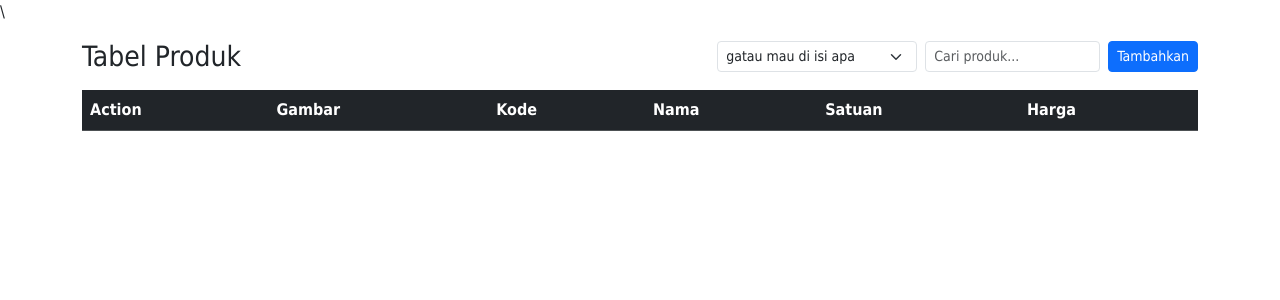
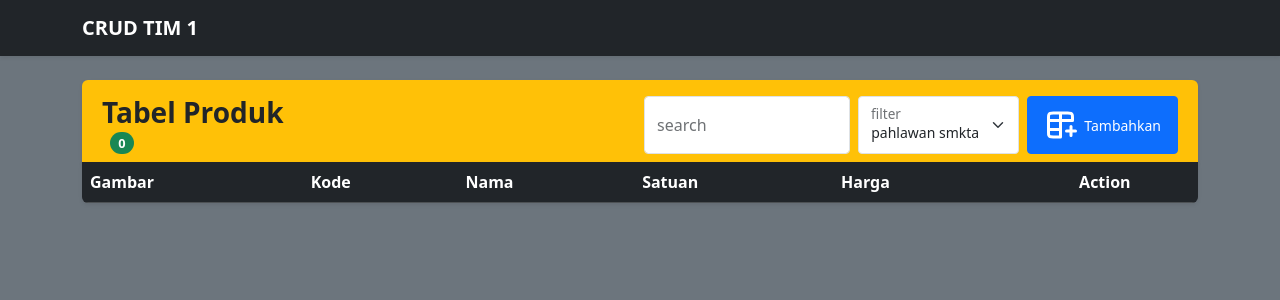
Before and after one commit to repelenger-dev-together/FITCOM-webPRO-tim1, a PHP site: page / in a window 1280 px wide. Shown: the top 300 px of the page. Run offline with PHP 8.4, Linux system fonts and the light colour scheme; data that the repository does not hold is empty.

Commit message:
new ui and feature

```diff
--- /dev/null
+++ b/assets/function/indicator.js
@@ -0,0 +1,16 @@
+// assets/function/indicator.js
+  function updateRowIndicator() {
+    const tbody = document.getElementById("produkTabel");
+    const rows = tbody.getElementsByTagName("tr").length;
+    document.getElementById("row-indicator").innerText = rows;
+  }
+
+  // Hitung saat halaman pertama kali load
+  document.addEventListener("DOMContentLoaded", updateRowIndicator);
+
+  // Kalau ada perubahan data (tambah/hapus), panggil lagi updateRowIndicator();
+
+  document.addEventListener("DOMContentLoaded", () => {
+    const tooltipTriggerList = document.querySelectorAll('[data-bs-toggle="tooltip"]');
+    tooltipTriggerList.forEach(el => new bootstrap.Tooltip(el));
+  });
--- a/assets/styles/tampilan.css
+++ /dev/null
@@ -1,3 +0,0 @@
-body {
-    font-family: Tahoma, sans-serif;
-}
--- a/index.php
+++ b/index.php
@@ -2,84 +2,127 @@
 require 'koneksi.php';
 
 $produks = baca("SELECT * FROM Produk");
-
-
 ?>
 
 <!DOCTYPE html>
 <html lang="en">
 <head>
   <meta charset="UTF-8">
-    <meta name="viewport" content="width=device-width, initial-scale=1.0">\
+  <meta name="viewport" content="width=device-width, initial-scale=1.0">
 
   <link rel="stylesheet" href="assets/css/bootstrap.min.css">
-    <link rel="stylesheet" href="assets/styles/tampilan.css">
+  <title>CRUD TIM 1</title>
+</head>
 
-    <title>Document</title>
-</head>
-<body>
+<body class="text-white bg-secondary">
+
+  <!-- Navbar -->
+  <nav class="navbar navbar-dark bg-dark shadow-sm mb-4">
     <div class="container">
-  <div class="d-flex justify-content-between align-items-center my-3">
-    <!-- Nama Tabel di kiri -->
-    <label class="h3 mb-0 judul">Tabel Produk</label>
+      <a class="navbar-brand fw-bold" href="#">CRUD TIM 1</a>
+    </div>
+  </nav>
 
-    <!-- Bagian tombol & search di kanan -->
-    <div class="d-flex align-items-center gap-2">
-      <!-- Dropdown filter -->
-      <select class="form-select form-select-sm" id="filterSelect">
-        <option value="all">gatau mau di isi apa</option>
-        <option value="all">bagian mu ini ruz</option>
+  <div class="container">
+
+    <!-- Header + Tools -->
+<div class="px-3 py-2 bg-warning text-dark rounded-top shadow-sm row g-2 align-items-center m-0">
+
+  <!-- Judul -->
+  <div class="col-12 col-lg-6">
+    <h3 class="fw-bold mb-2 mb-lg-0"
+        style="transition:all 0.3s ease; font-weight:900;"
+        onmouseover="this.style.color='transparent'; this.style.webkitTextStroke='1px #000';"
+        onmouseout="this.style.color=''; this.style.webkitTextStroke='';">
+        Tabel Produk
+    </h3>
+
+   <span id="row-indicator"
+      class="badge rounded-pill bg-success ms-2"
+      style="font-size: 0.8rem; vertical-align: middle;"
+      data-bs-toggle="tooltip"
+      data-bs-placement="right"
+      data-bs-title="Jumlah produk">
+      0
+   </span>
+
+  </div>
+
+  <!-- Tools -->
+  <div class="col-12 col-lg-6 d-flex flex-column flex-md-row justify-content-lg-end align-items-stretch gap-2">
+
+    <!-- Search -->
+    <div class="form-floating flex-grow-1">
+      <input type="text"
+             class="form-control form-control-sm"
+             id="floatingInputGrid"
+             placeholder="search">
+      <label for="floatingInputGrid">search</label>
+    </div>
+
+    <!-- Filter -->
+    <div class="form-floating flex-grow-1">
+      <select class="form-select form-select-sm" id="floatingSelectGrid">
+        <option selected>pahlawan smkta</option>
+        <option value="1">nasi kuning goreng</option>
+        <option value="2">Two</option>
+        <option value="3">Three</option>
       </select>
+      <label for="floatingSelectGrid">filter</label>
+    </div>
 
-      <!-- Search bar kecil -->
-      <input type="text" id="searchBox" class="form-control form-control-sm" placeholder="Cari produk..." style="width: 200px;">
+    <!-- Button -->
+    <a href="tambahkan.php"
+       class="btn btn-primary btn-sm d-flex align-items-center justify-content-center px-3 w-md-auto">
+      <img src="assets/icons/table.svg" alt="Tambah" width="36" class="me-1">
+      Tambahkan
+    </a>
 
-      <!-- Tombol Tambahkan -->
-      <a href="tambahkan.php">
-        <button class="btn btn-primary btn-sm">Tambahkan</button>
-      </a>
   </div>
 </div>
 
-  <div class="table-responsive">
-    <table class="table table-striped table-hover">
+    <!-- Table -->
+    <div class="table-responsive shadow-sm rounded-bottom">
+      <table class="table table-striped table-hover align-middle mb-0">
         <thead class="table-dark">
           <tr>
-          <th scope="col">Action</th>
             <th scope="col">Gambar</th>
             <th scope="col">Kode</th>
             <th scope="col">Nama</th>
             <th scope="col">Satuan</th>
             <th scope="col">Harga</th>
+            <th scope="col" class="text-center">Action</th>
           </tr>
         </thead>
         <tbody id="produkTabel">
           <?php foreach($produks as $produk) :?>
           <tr>
             <td>
-            <a href="edit.php?ubah=<?= $produk['id'] ?>">
-              <button class="btn btn-primary btn-sm">edit</button>
+              <img src="<?= $produk['gambar']; ?>" alt="Gambar Produk" class="img-thumbnail" style="max-width: 100px;">
+            </td>
+            <td><?= $produk['kode'] ?></td>
+            <td><?= $produk['nama']; ?></td>
+            <td><?= $produk['satuan']; ?></td>
+            <td><?= $produk['harga']; ?></td>
+            <td class="text-center">
+              <a href="edit.php?ubah=<?= $produk['id'] ?>" class="btn btn-sm btn-success me-1">
+                <img src="assets/icons/edit.svg" alt="Edit" width="25">
               </a>
               <a href="hapus.php?id=<?= $produk['id']; ?>"
                  onclick="return confirm('Yakin hapus produk ini?');"
-              class="btn btn-danger btn-sm">
-              Hapus
+                 class="btn btn-sm btn-danger">
+                 <img src="assets/icons/delete.svg" alt="Hapus" width="25">
               </a>
             </td>
-          <td><img src="<?= $produk['gambar']; ?>" alt="" width="170"> </td>
-          <td><?= $produk['kode'] ?></td>
-          <td><?= $produk['nama']; ?> </td>
-          <td><?= $produk['satuan']; ?> </td>
-          <td><?= $produk['harga']; ?> </td>
-
           </tr>
           <?php endforeach; ?>
         </tbody>
       </table>
     </div>
+
   </div>
 
-
   <script src="assets/js/bootstrap.bundle.min.js"></script>
+  <script src="assets/function/indicator.js"></script>
 </body>
 </html>
--- a/koneksi.php
+++ b/koneksi.php
@@ -1,6 +1,6 @@
 <?php
 
-$conn = mysqli_connect("localhost", "root", "12345", "farm");
+$conn = mysqli_connect("localhost", "root", "", "farm");
 
 function baca($query) {
     global $conn;
```
Also changed, not shown: edit.php (+58 -31 lines), tambahkan.php (+47 -20 lines), assets/icons/delete.svg (added), assets/icons/edit.svg (added), assets/icons/table.svg (added), dom_ajax_flow.png (added). Lines whose indentation alone changed are shown as unchanged.
